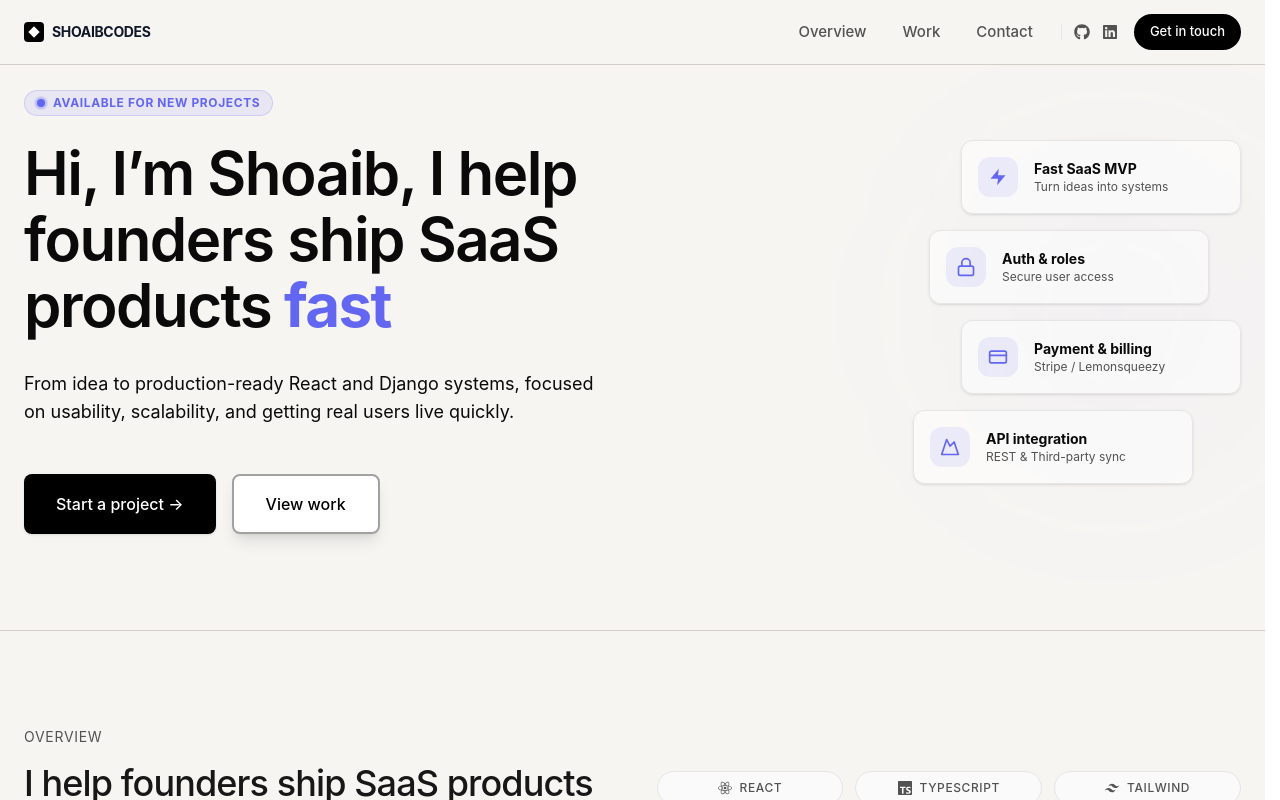
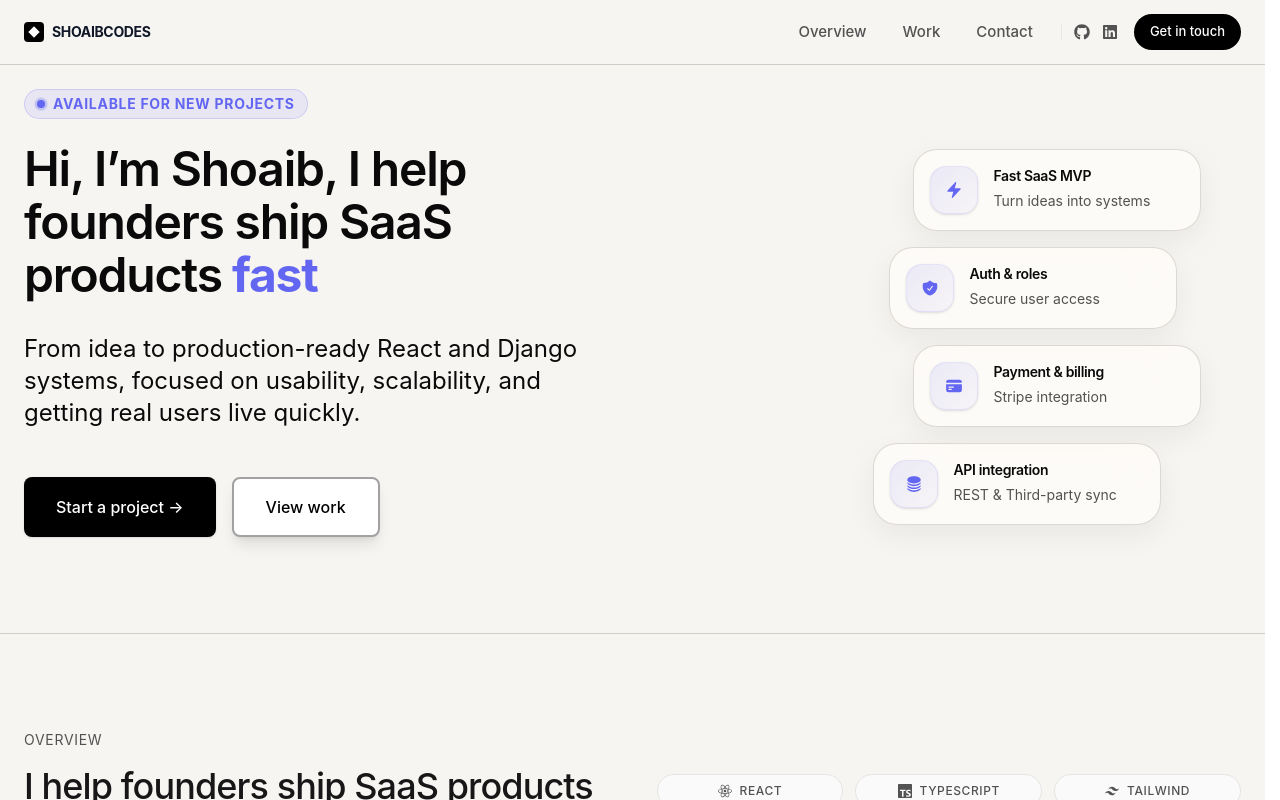
Before and after one commit to codewithshoaib-dev/Portfolio, a React (Vite) app in the folder web/: page / in a window 1280 px wide. Shown: the top 800 px of the page. Built offline with nearby package versions, Linux system fonts and the light colour scheme.

Commit message:
refactor: improve hero styling and typography

```diff
--- a/web/src/landingpage/hero.tsx
+++ b/web/src/landingpage/hero.tsx
@@ -1,3 +1,33 @@
+import {
+  HiBolt,
+  HiShieldCheck,
+  HiCreditCard,
+  HiCircleStack,
+} from "react-icons/hi2";
+
+const features = [
+  {
+    title: "Fast SaaS MVP",
+    description: "Turn ideas into systems",
+    icon: HiBolt,
+  },
+  {
+    title: "Auth & roles",
+    description: "Secure user access",
+    icon: HiShieldCheck,
+  },
+  {
+    title: "Payment & billing",
+    description: "Stripe integration",
+    icon: HiCreditCard,
+  },
+  {
+    title: "API integration",
+    description: "REST & Third-party sync",
+    icon: HiCircleStack,
+  },
+];
+
 export default function Hero() {
   return (
     <section
@@ -12,17 +42,17 @@ export default function Hero() {
                 <span className="absolute inline-flex h-full w-full animate-ping rounded-full bg-accent opacity-75"></span>
                 <span className="relative inline-flex h-2 w-2 rounded-full bg-accent"></span>
               </span>
-              <span className="text-xs font-bold uppercase tracking-wider text-accent">
+              <span className="text-sm font-bold uppercase tracking-wider text-accent">
                 Available for new projects
               </span>
             </div>
 
-            <h1 className="max-w-[28ch] text-[2.75rem] font-semibold leading-[1.1] tracking-tight text-foreground sm:text-[3.25rem] lg:text-[3.75rem]">
+            <h1 className="max-w-[28ch] text-[2.75rem] font-semibold leading-[1.1] tracking-tight text-foreground sm:text-[2.75rem] lg:text-[3rem]">
               Hi, I’m Shoaib, I help founders ship SaaS products
               <span className="text-accent font-bold"> fast</span>
             </h1>
 
-            <p className="mt-8 max-w-xl text-lg text-foreground">
+            <p className="mt-8 max-w-xl text-2xl text-foreground">
               From idea to production-ready React and Django systems, focused on
               usability, scalability, and getting real users live quickly.
             </p>
@@ -52,110 +82,50 @@ export default function Hero() {
             </div>
           </div>
 
-          <div className="relative mt-12 lg:mt-0 flex flex-row flex-wrap lg:flex-col items-center justify-center gap-4 lg:items-end">
-            <div className="group flex w-full max-w-70 items-center gap-4 rounded-xl border border-neutral-200 bg-white/50 p-4 shadow-sm transition-all hover:border-accent/30 hover:shadow-md">
-              <div className="flex h-10 w-10 items-center justify-center rounded-lg bg-accent/10 text-accent">
-                <svg
-                  xmlns="http://www.w3.org/2000/svg"
-                  viewBox="0 0 24 24"
-                  fill="currentColor"
-                  className="h-5 w-5 drop-shadow-[0_0_8px_rgba(var(--accent-rgb),0.5)]"
+          <div className="relative mt-12 grid w-full max-w-136 grid-cols-1 gap-4 sm:grid-cols-2 lg:flex lg:flex-col lg:items-end">
+            {features.map((feature, index) => {
+              const Icon = feature.icon;
+
+              return (
+                <div
+                        key={feature.title}
+                        className={`
+                group relative overflow-hidden rounded-3xl border border-border/75
+                bg-card/75 p-4 shadow-[0_10px_30px_rgba(0,0,0,0.06)]
+                backdrop-blur-xl transition-all duration-300
+                hover:-translate-y-1 hover:border-accent/50
+                hover:shadow-[0_18px_40px_rgba(0,0,0,0.1)]
+                lg:w-full lg:max-w-72
+                ${index === 1 ? "lg:-translate-x-6" : ""}
+                ${index === 3 ? "lg:-translate-x-10" : ""}
+              `}
                 >
-                  <path d="M13 2L3 14h9l-1 8 10-12h-9l1-8z" />
-                </svg>
-              </div>
-              <div>
-                <p className="text-sm font-bold text-foreground">
-                  Fast SaaS MVP
-                </p>
-                <p className="text-xs text-muted-foreground">
-                  Turn ideas into systems
-                </p>
-              </div>
-            </div>
 
-            <div className="group flex w-full max-w-70 translate-x-0 items-center gap-4 rounded-xl border border-neutral-200 bg-white/50 p-4 shadow-sm transition-all hover:border-accent/30 hover:shadow-md lg:-translate-x-8">
-              <div className="flex h-10 w-10 items-center justify-center rounded-lg bg-accent/10 text-accent">
-                <svg
-                  xmlns="http://www.w3.org/2000/svg"
-                  width="20"
-                  height="20"
-                  viewBox="0 0 24 24"
-                  fill="none"
-                  stroke="currentColor"
-                  strokeWidth="2"
-                  strokeLinecap="round"
-                  strokeLinejoin="round"
-                >
-                  <rect width="18" height="11" x="3" y="11" rx="2" ry="2" />
-                  <path d="M7 11V7a5 5 0 0 1 10 0v4" />
-                </svg>
-              </div>
-              <div>
-                <p className="text-sm font-bold text-foreground">
-                  Auth & roles
-                </p>
-                <p className="text-xs text-muted-foreground">
-                  Secure user access
-                </p>
-              </div>
-            </div>
+                  <div className="relative flex items-start gap-4">
+                    <div
+                      className="
+              flex h-12 w-12 shrink-0 items-center justify-center
+              rounded-2xl border border-accent/10
+              bg-linear-to-br from-accent/12 to-accent/4
+              text-accent shadow-sm
+            "
+                    >
+                      <Icon className="text-lg transition-transform duration-300 group-hover:scale-110" />
+                    </div>
 
-            <div className="group flex w-full max-w-70 items-center gap-4 rounded-xl border border-neutral-200 bg-white/50 p-4 shadow-sm transition-all hover:border-accent/30 hover:shadow-md">
-              <div className="flex h-10 w-10 items-center justify-center rounded-lg bg-accent/10 text-accent">
-                <svg
-                  xmlns="http://www.w3.org/2000/svg"
-                  width="20"
-                  height="20"
-                  viewBox="0 0 24 24"
-                  fill="none"
-                  stroke="currentColor"
-                  strokeWidth="2"
-                  strokeLinecap="round"
-                  strokeLinejoin="round"
-                >
-                  <rect width="20" height="14" x="2" y="5" rx="2" />
-                  <line x1="2" x2="22" y1="10" y2="10" />
-                </svg>
-              </div>
-              <div>
-                <p className="text-sm font-bold text-foreground">
-                  Payment & billing
-                </p>
-                <p className="text-xs text-muted-foreground">
-                  Stripe / Lemonsqueezy
-                </p>
-              </div>
-            </div>
+                    <div className="min-w-0">
+                      <p className="text-sm font-semibold tracking-tight text-foreground">
+                        {feature.title}
+                      </p>
 
-            <div className="group flex w-full max-w-70 translate-x-0 items-center gap-4 rounded-xl border border-neutral-200 bg-white/50 p-4 shadow-sm transition-all hover:border-accent/30 hover:shadow-md lg:-translate-x-12">
-              <div className="flex h-10 w-10 items-center justify-center rounded-lg bg-accent/10 text-accent">
-                <svg
-                  xmlns="http://www.w3.org/2000/svg"
-                  width="20"
-                  height="20"
-                  viewBox="0 0 24 24"
-                  fill="none"
-                  stroke="currentColor"
-                  strokeWidth="2"
-                  strokeLinecap="round"
-                  strokeLinejoin="round"
-                >
-                  <path d="m8 3 4 8 5-5 5 15H2L8 3z" />
-                </svg>
-              </div>
-              <div>
-                <p className="text-sm font-bold text-foreground">
-                  API integration
-                </p>
-                <p className="text-xs text-muted-foreground">
-                  REST & Third-party sync
-                </p>
-              </div>
-            </div>
-
-            {/* Decorative Background Glow */}
-            <div className="absolute -z-10 h-64 w-64 bg-accent/5 blur-[100px] rounded-full" />
+                      <p className="mt-1 text-sm leading-relaxed text-muted-foreground">
+                        {feature.description}
+                      </p>
+                    </div>
+                  </div>
+                </div>
+              );
+            })}
           </div>
         </div>
       </div>
```
